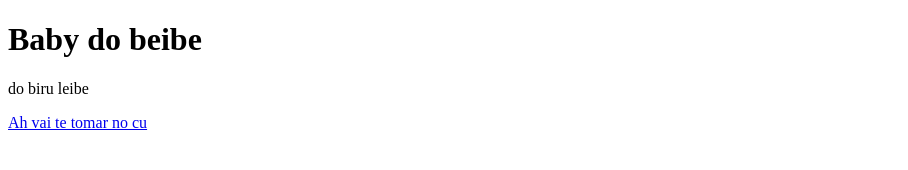
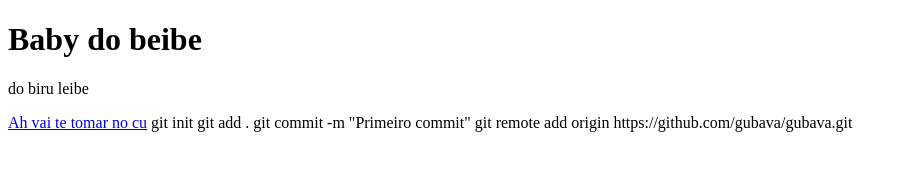
Before and after one commit to gubava/gubava, a plain HTML site: page index.html in a window 1280 px wide. Shown: the whole page, without its empty margins (0-908 px from the left). Drawn offline with Linux system fonts and the light colour scheme.

Commit message:
Update index.html

```diff
--- a/index.html
+++ b/index.html
@@ -11,5 +11,10 @@
         <H1>Baby do beibe</h1>
         <p>do biru leibe</p>
         <a href="https://www.youtube.com/watch?v=7kKyu5VMyXU" target="_blank">Ah vai te tomar no cu</a>
+    git init
+git add .
+git commit -m "Primeiro commit"
+git remote add origin https://github.com/gubava/gubava.git
+
 </body>
 </html>
```
